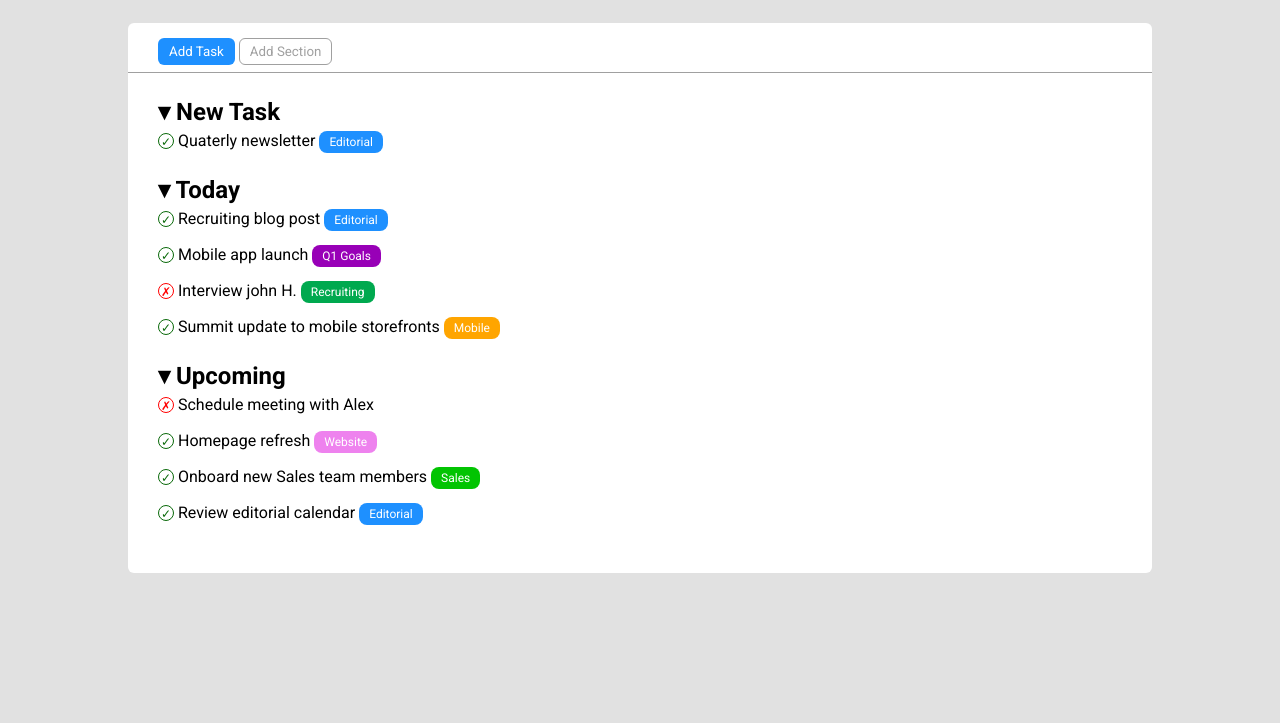
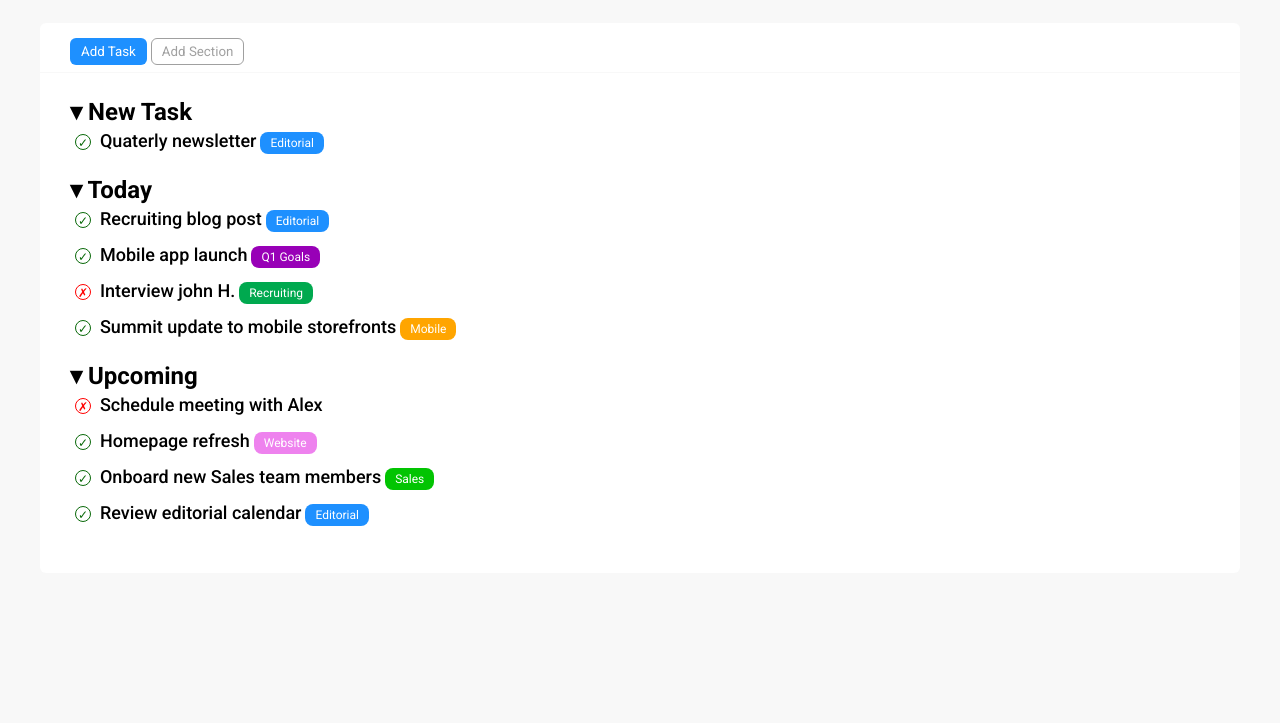
Before and after one commit to edoardolova/html-css-toboolist, a plain HTML site: page index.html in a window 1280 px wide. Shown: the part 77-800 px from the top of the page. Drawn offline with Linux system fonts and the light colour scheme; a web font is replaced by a local one.

Commit message:
fix header + task text

```diff
--- a/css/style.css
+++ b/css/style.css
@@ -8,7 +8,7 @@
 }
 
 body{
-    background-color: #e1e1e1;
+    background-color: #f8f8f8;;
 }
 
 /* utils */
@@ -40,8 +40,6 @@ body{
     background-color: rgb(2, 196, 2);
 }
 
-
-
 .text-white{
     color: white;
 }
@@ -59,6 +57,7 @@ header{
     height: 70px;
     padding-left:20px;
     margin-bottom: 30px;
+    line-height: 70px;
 
 }
 
@@ -75,14 +74,14 @@ h1{
 
 /* main */
 .container{
-    max-width: 80%;
+    max-width: 1200px;
     margin-left: auto;
     margin-right: auto;
 }
 
 .head-container{
     height: 50px;
-    border-bottom: 1px  solid rgb(160, 160, 160);
+    border-bottom: 1px  solid #f8f8f8;;
     border-top-left-radius: 6px;
     border-top-right-radius: 6px;
     padding: 15px 30px;
@@ -122,6 +121,7 @@ li{
 .task{
     height: 30px;
     line-height: 30px;
+    padding-left: 5px;
 }
 
 .task-check{
@@ -135,6 +135,13 @@ li{
     text-align: center;
 }
 
+.task-text{
+    margin-left: 5px;
+    font-size: 18px;
+    font-weight: 450;
+
+}
+
 .label{
     color: white;
     font-size: 12px;
```
